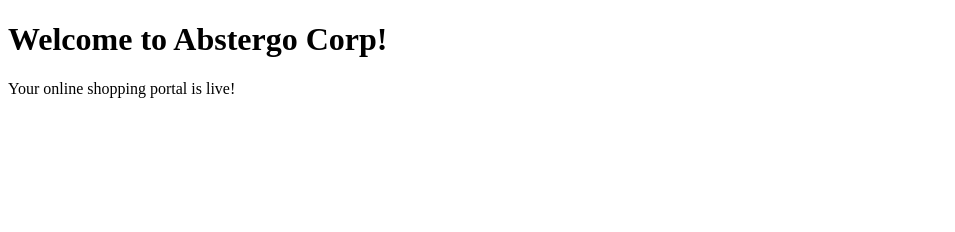
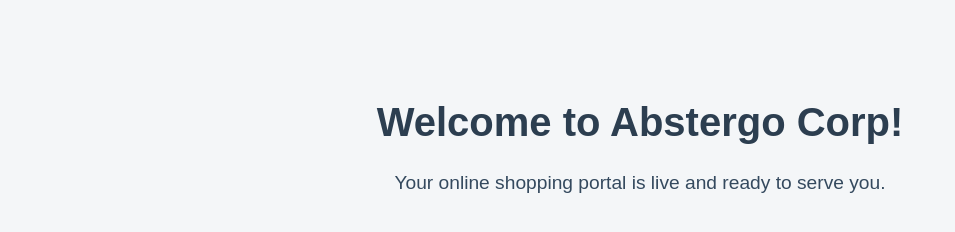
Before and after one commit to Normie0/abstergo-web, a plain HTML site: page index.html in a window 1280 px wide. Shown: the whole page, without its empty margins (0-955 px from the left). Drawn offline with Linux system fonts and the light colour scheme.

Commit message:
Update index.html

```diff
--- a/index.html
+++ b/index.html
@@ -3,10 +3,26 @@
 <head>
     <meta charset="UTF-8">
     <meta name="viewport" content="width=device-width, initial-scale=1.0">
-    <title>Welcome to Abstergo Corp!</title>
+    <title>Abstergo Corp - Online Shopping</title>
+    <style>
+        body {
+            font-family: Arial, sans-serif;
+            text-align: center;
+            margin-top: 100px;
+            background-color: #f4f6f8;
+        }
+        h1 {
+            color: #2c3e50;
+            font-size: 2.5em;
+        }
+        p {
+            color: #34495e;
+            font-size: 1.2em;
+        }
+    </style>
 </head>
 <body>
     <h1>Welcome to Abstergo Corp!</h1>
-    <p>Your online shopping portal is live!</p>
+    <p>Your online shopping portal is live and ready to serve you.</p>
 </body>
 </html>
```
